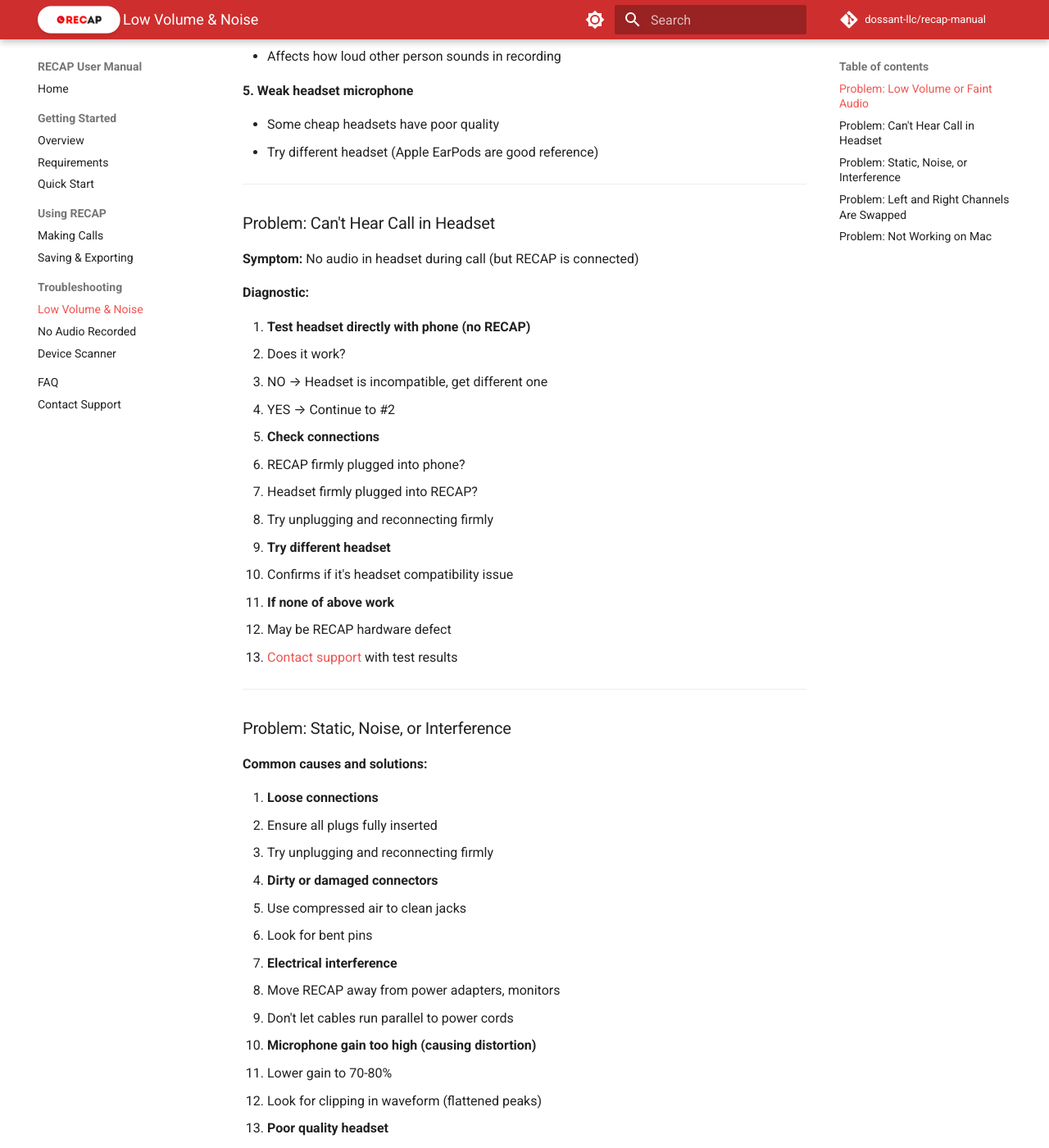
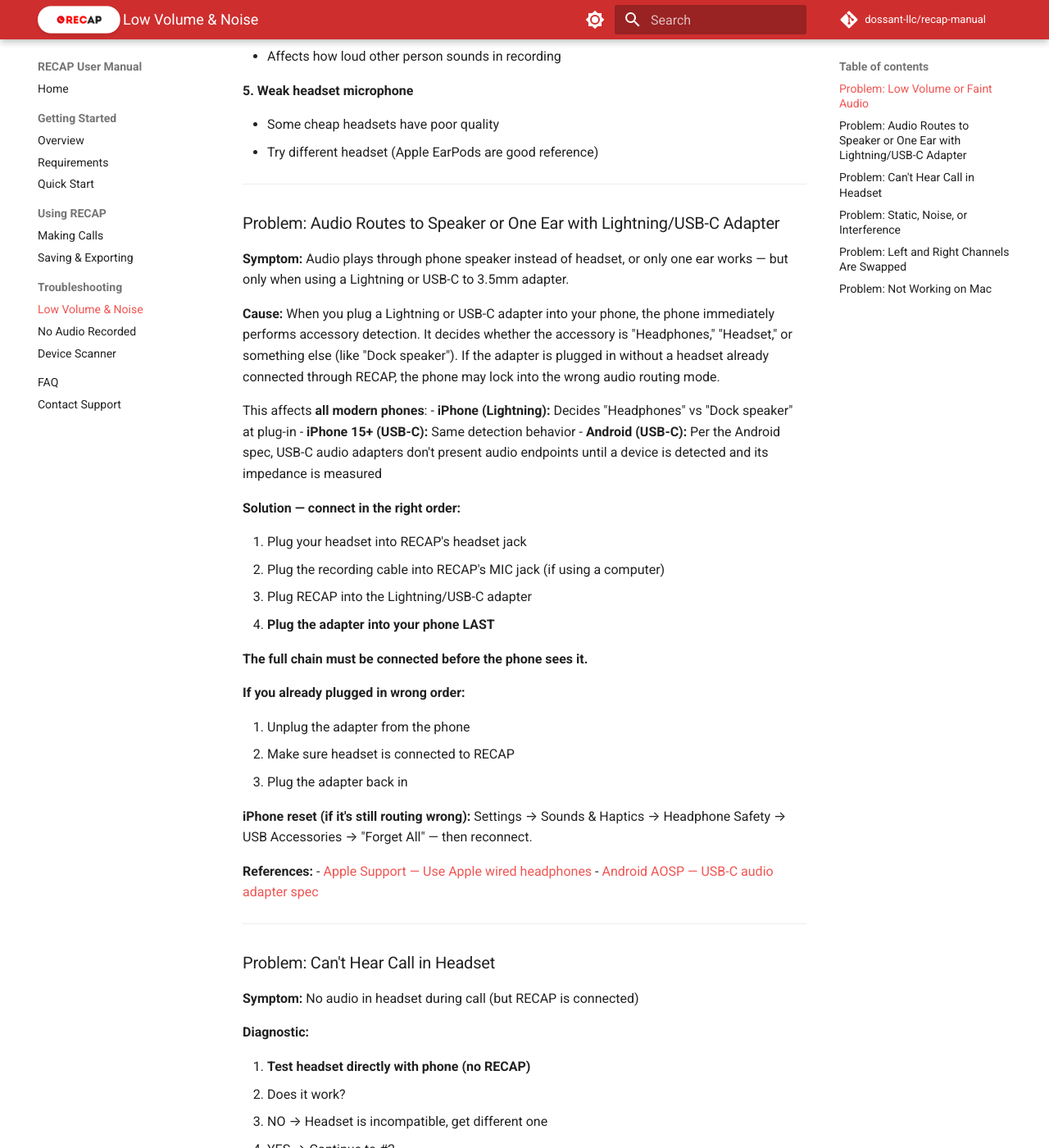
Before and after one commit to dossant-llc/recap-manual, an MkDocs documentation site: the page built from docs/troubleshooting/low-volume-noise.md, in a window 1280 px wide and 1400 px high, scrolled down 1022 px. Shown: the whole window at 82% size. Built offline with MkDocs 1.6.1 and Material for MkDocs 9.7.7, drawn with Linux system fonts in a browser that asks for light colours; comment, search, counter and statistics services are not loaded.

Commit message:
docs: add connection order guidance for Lightning/USB-C adapters
Phones perform accessory detection at plug-in — if the headset isn't
in the chain when the adapter connects, audio may route to speaker or
one ear. Affects iPhone (Lightning + USB-C) and Android (USB-C).

Added:
- Full troubleshooting section with cause, solution, and iPhone reset
- Callout in quick-start Step 2 (reversed connection order to headset-first)
- Callout in making-calls pass-through section
- References: Apple Support, Android AOSP spec

Closes dossant-llc/recap-manual#1
Triggered by: Freshdesk #2782 (Taylor Wade)

Co-Authored-By: Claude Opus 4.6 <noreply@anthropic.com>

```diff
--- a/docs/getting-started/quick-start.md
+++ b/docs/getting-started/quick-start.md
@@ -37,9 +37,11 @@ Phone ──→ RECAP ──→ Headset
 
 **Connection details:**
 
-1. Plug RECAP into your phone's headphone jack
-2. Plug your headset into RECAP's headset jack
+1. Plug your headset into RECAP's headset jack
+2. Plug RECAP into your phone's headphone jack (or Lightning/USB-C adapter)
 3. **Don't connect to computer yet**
+
+> ⚠️ **Connection order matters.** Always connect the headset to RECAP **before** plugging RECAP into your phone. When a Lightning or USB-C adapter is plugged in, your phone immediately decides how to route audio. If the headset isn't already in the chain, the phone may not recognize it as a headset setup — causing audio to route to the speaker instead. See [Connection Order troubleshooting](../troubleshooting/low-volume-noise.md#problem-audio-routes-to-speaker-or-one-ear-with-lightningusb-c-adapter) for details.
 
 **Pass-through test:**
 
--- a/docs/troubleshooting/low-volume-noise.md
+++ b/docs/troubleshooting/low-volume-noise.md
@@ -40,6 +40,41 @@ This fixes 90% of low volume issues!
 
 - Some cheap headsets have poor quality
 - Try different headset (Apple EarPods are good reference)
+
+---
+
+### Problem: Audio Routes to Speaker or One Ear with Lightning/USB-C Adapter
+
+**Symptom:** Audio plays through phone speaker instead of headset, or only one ear works — but only when using a Lightning or USB-C to 3.5mm adapter.
+
+**Cause:** When you plug a Lightning or USB-C adapter into your phone, the phone immediately performs accessory detection. It decides whether the accessory is "Headphones," "Headset," or something else (like "Dock speaker"). If the adapter is plugged in without a headset already connected through RECAP, the phone may lock into the wrong audio routing mode.
+
+This affects **all modern phones**:
+- **iPhone (Lightning):** Decides "Headphones" vs "Dock speaker" at plug-in
+- **iPhone 15+ (USB-C):** Same detection behavior
+- **Android (USB-C):** Per the Android spec, USB-C audio adapters don't present audio endpoints until a device is detected and its impedance is measured
+
+**Solution — connect in the right order:**
+
+1. Plug your headset into RECAP's headset jack
+2. Plug the recording cable into RECAP's MIC jack (if using a computer)
+3. Plug RECAP into the Lightning/USB-C adapter
+4. **Plug the adapter into your phone LAST**
+
+**The full chain must be connected before the phone sees it.**
+
+**If you already plugged in wrong order:**
+
+1. Unplug the adapter from the phone
+2. Make sure headset is connected to RECAP
+3. Plug the adapter back in
+
+**iPhone reset (if it's still routing wrong):**
+Settings → Sounds & Haptics → Headphone Safety → USB Accessories → "Forget All" — then reconnect.
+
+**References:**
+- [Apple Support — Use Apple wired headphones](https://support.apple.com/en-us/108042)
+- [Android AOSP — USB-C audio adapter spec](https://source.android.com/docs/core/interaction/accessories/headset/usb-adapter)
 
 ---
 
--- a/docs/using-recap/making-calls.md
+++ b/docs/using-recap/making-calls.md
@@ -47,6 +47,8 @@ The pass-through sends your phone's call audio straight to your headset. RECAP d
 
 **If you only hear in one ear through the headset pass-through, something is physically wrong.** This is not a RECAP behavior — it's a connection issue, a headset issue, or a cable issue. See troubleshooting below.
 
+> ⚠️ **If using a Lightning or USB-C adapter:** Always connect the headset to RECAP first, then plug into the phone last. Your phone performs accessory detection at plug-in — if the headset isn't already in the chain, audio may route incorrectly. See [Connection Order troubleshooting](../troubleshooting/low-volume-noise.md#problem-audio-routes-to-speaker-or-one-ear-with-lightningusb-c-adapter).
+
 #### Output 2: Recording Output (MIC Jack)
 
 This is the separate cable that goes from RECAP to your computer (or voice recorder). This output is where RECAP does its real work — it captures both sides of the conversation and splits them into a **stereo signal**:
```
